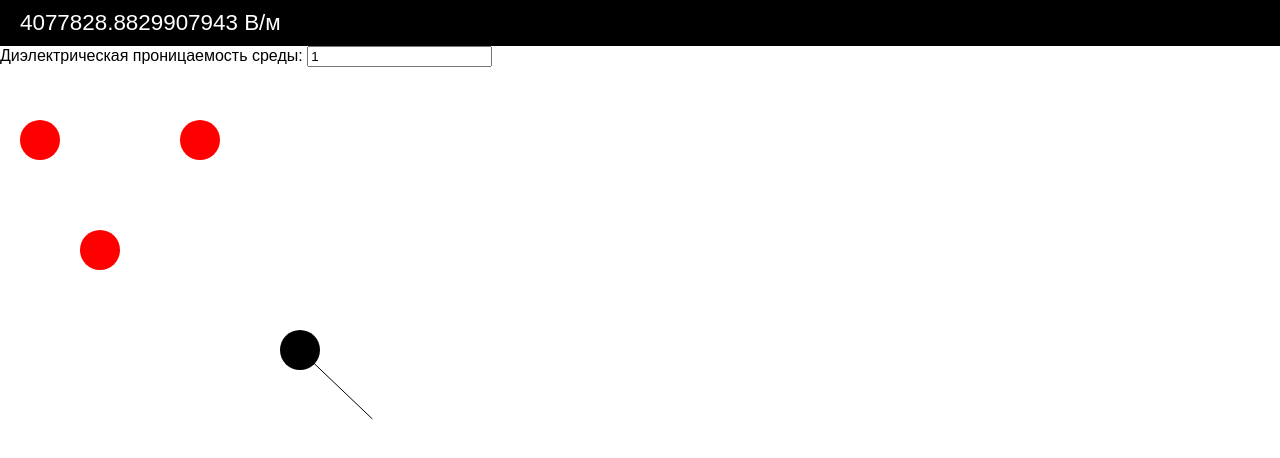
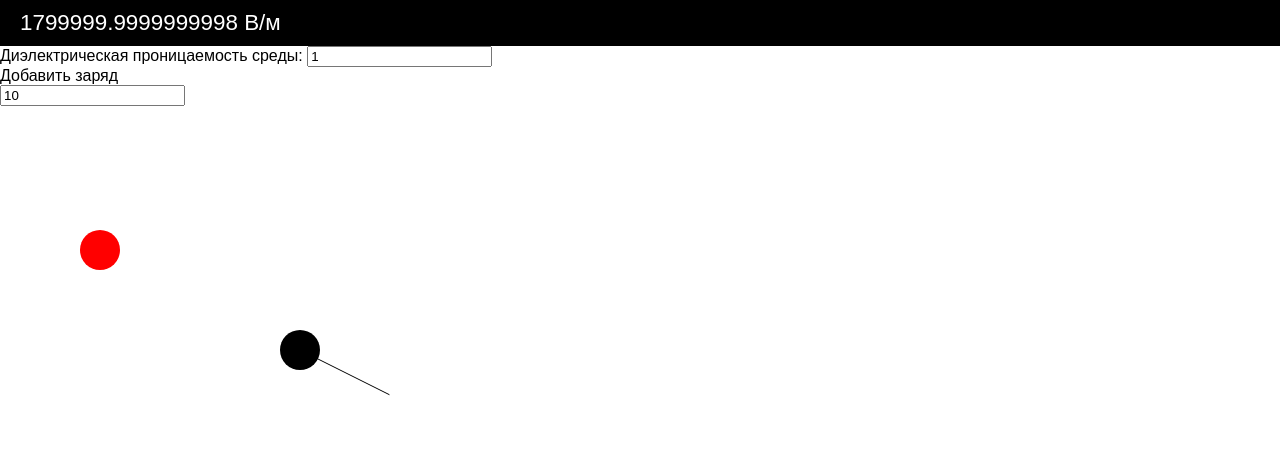
Before and after one commit to loonywizard/electric-field-strength-calculator, a website built with webpack: page index.html in a window 1280 px wide. Built offline with nearby package versions, Linux system fonts and the light colour scheme.

Commit message:
Add ability to add new charges to app

```diff
--- a/index.html
+++ b/index.html
@@ -15,6 +15,10 @@
       Диэлектрическая проницаемость среды:
       <input type="number" id="dielectric-constant-input" min="0" value="1">
     </div>
+    <div class="new-charge-container">
+      <div id="add-charge-button">Добавить заряд</div>
+      <input id="new-charge-value" type="number" value="10"/>
+    </div>
   </div>
   <script src="dist/bundle.js"></script>
   </body>
--- a/src/efcCalculator.js
+++ b/src/efcCalculator.js
@@ -9,8 +9,11 @@
 // TODO: rename efc to efs everywhere!!
 const k = 9 * 10 ** 9;
 
-export default function createEFSCalculator(charges, testCharge, dielectricConstantController) {
-  const calculate = () => {
+export default function createEFSCalculator(testCharge, dielectricConstantController) {
+  const calculate = (charges) => {
+
+    console.log(charges)
+
     const testChargePosition = testCharge.getPosition();
     const dielectricConstant = dielectricConstantController.getDielectricConstant();
 
--- a/src/index.js
+++ b/src/index.js
@@ -3,6 +3,21 @@ import createDnDController from './dndController';
 import createEFSCalculator from './efcCalculator';
 import createScreenSizeController from './screenSizeController';
 import createDielectricConstantController from './dielectricConstantController';
+import createNewChargeCreator from './newChargeCreator';
+
+const createChargeCallback = (chargeValue) => {
+  const charge = createElectricCharge({
+    position: { x: 400, y: 400 },
+    parentDOMNode: container,
+    charge: chargeValue,
+    onChargeInput: calcAndDisplayEfs,
+  });
+  charges.push(charge);
+  dndController.addItem(charge);
+  calcAndDisplayEfs();
+};
+
+const chargesCreator = createNewChargeCreator(createChargeCallback);
 
 const dielectricConstantController = createDielectricConstantController();
 
@@ -28,18 +43,6 @@ screenSizeController.subscribe(setCanvasSize);
 
 const charges = [
   createElectricCharge({
-    position: { x: 40, y: 140 },
-    parentDOMNode: container,
-    charge: 10,
-    onChargeInput: calcAndDisplayEfs,
-  }),
-  createElectricCharge({
-    position: { x: 200, y: 140 },
-    parentDOMNode: container,
-    charge: 10,
-    onChargeInput: calcAndDisplayEfs,
-  }),
-  createElectricCharge({
     position: { x: 100, y: 250 },
     parentDOMNode: container,
     charge: 10,
@@ -55,10 +58,10 @@ const testCharge = createElectricCharge({
   onChargeInput: calcAndDisplayEfs,
 });
 
-const efsCalculator = createEFSCalculator(charges, testCharge, dielectricConstantController);
+const efsCalculator = createEFSCalculator(testCharge, dielectricConstantController);
 
 function calcAndDisplayEfs() {
-  const { efs, angle } = efsCalculator.calculate();
+  const { efs, angle } = efsCalculator.calculate(charges);
   const testChargePosition = testCharge.getPosition();
   ctx.clearRect(0, 0, canvas.width, canvas.height);
   ctx.fillStyle = '#000';
--- /dev/null
+++ b/src/newChargeCreator.js
@@ -0,0 +1,14 @@
+export default function createNewChargeCreator(createChargeCallback) {
+  const buttonNode = document.getElementById('add-charge-button');
+  const inputNode = document.getElementById('new-charge-value');
+
+  let value = inputNode.value;
+
+  inputNode.addEventListener('input', () => {
+    value = inputNode.value;
+  });
+
+  buttonNode.addEventListener('click', () => {
+    createChargeCallback(value);
+  });
+}
```
